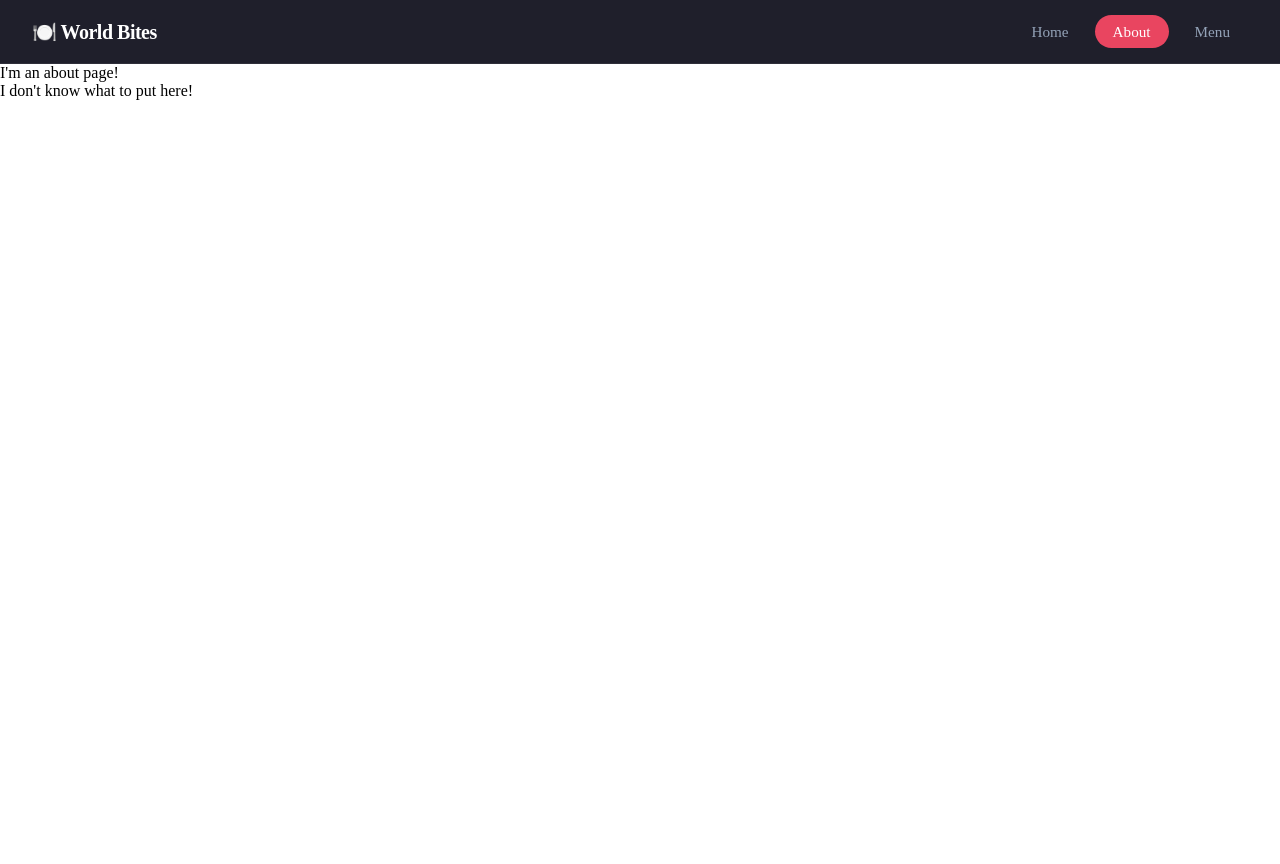
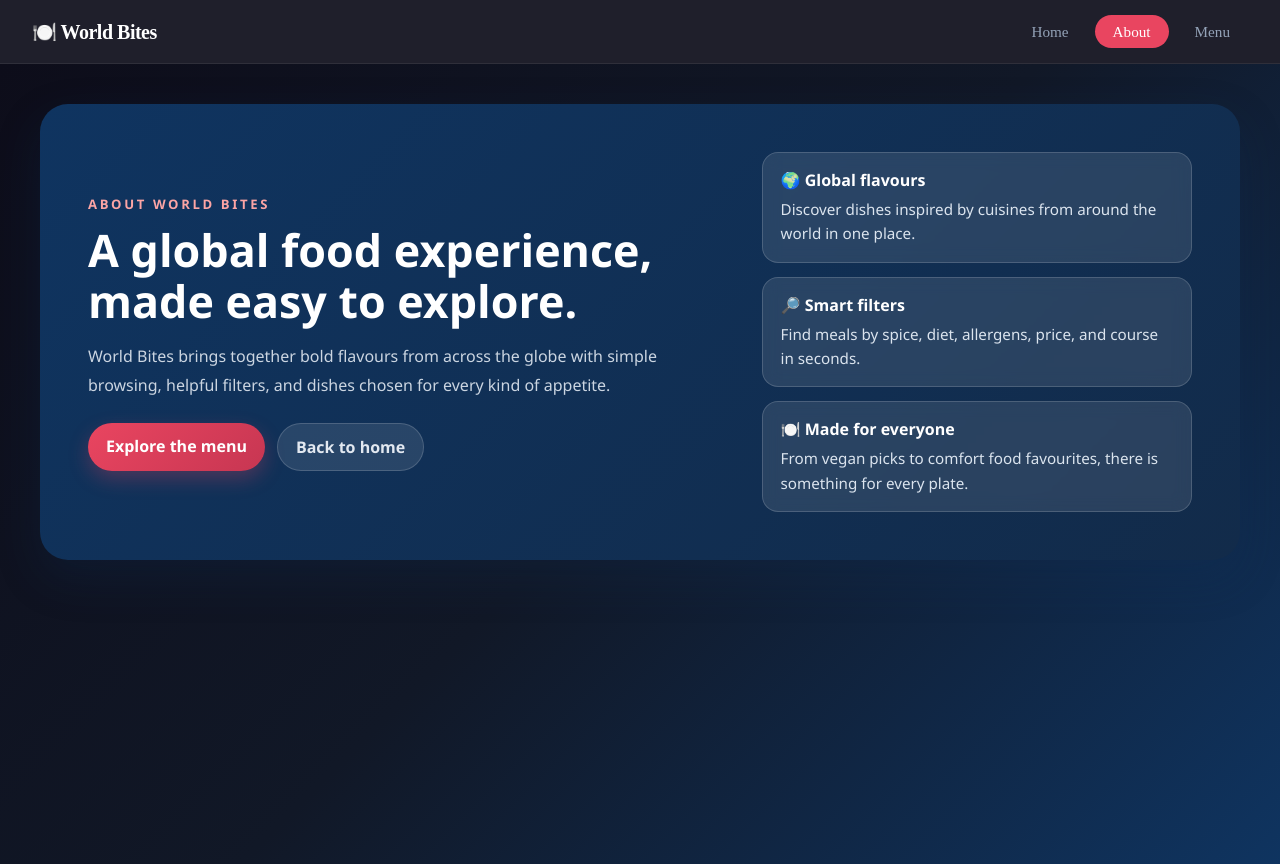
Before and after one commit to Epicmasonic/PROG1936-Group-Project, a React (Vite) app in the folder group-project/: page /about in a window 1280 px wide. Before the commit the page ends 800 px from the top, so only its background shows below. Built offline with nearby package versions, Linux system fonts and the light colour scheme.

Commit message:
Put in an actual about page

```diff
--- a/group-project/src/pages/About.css
+++ b/group-project/src/pages/About.css
@@ -0,0 +1,131 @@
+.about-page {
+  min-height: 100vh;
+  padding: 40px 20px 60px;
+  background: linear-gradient(135deg, #0d0d1a 0%, #111827 50%, #0f3460 100%);
+  font-family: 'Segoe UI', Tahoma, Geneva, Verdana, sans-serif;
+  color: #334155;
+}
+
+.about-hero {
+  max-width: 1200px;
+  margin: 0 auto;
+  padding: 48px;
+  border-radius: 28px;
+  background: linear-gradient(135deg, #0f3460 0%, #122b4a 100%);
+  box-shadow: 0 18px 45px rgba(15, 52, 96, 0.22);
+  display: grid;
+  grid-template-columns: 1.2fr 0.8fr;
+  gap: 28px;
+  align-items: center;
+}
+
+.about-copy {
+  color: #ffffff;
+}
+
+.about-eyebrow {
+  display: inline-block;
+  margin: 0 0 12px;
+  font-size: 0.82rem;
+  font-weight: 700;
+  letter-spacing: 0.2em;
+  text-transform: uppercase;
+  color: #fca5a5;
+}
+
+.about-title {
+  margin: 0 0 16px;
+  font-size: clamp(2rem, 4vw, 2.8rem);
+  line-height: 1.12;
+  color: #ffffff;
+}
+
+.about-description {
+  margin: 0 0 24px;
+  font-size: 1rem;
+  line-height: 1.8;
+  color: #cbd5e1;
+  max-width: 620px;
+}
+
+.about-actions {
+  display: flex;
+  flex-wrap: wrap;
+  gap: 12px;
+}
+
+.about-link {
+  display: inline-block;
+  padding: 12px 18px;
+  border-radius: 999px;
+  font-weight: 700;
+  text-decoration: none;
+  transition: transform 0.2s ease, box-shadow 0.2s ease;
+}
+
+.about-link:hover {
+  transform: translateY(-2px);
+}
+
+.about-link.primary {
+  background: linear-gradient(135deg, #e94560, #c73652);
+  color: #fff;
+  box-shadow: 0 8px 20px rgba(233, 69, 96, 0.28);
+}
+
+.about-link.secondary {
+  background: rgba(255, 255, 255, 0.1);
+  color: #e2e8f0;
+  border: 1px solid rgba(255, 255, 255, 0.16);
+}
+
+.about-highlights {
+  display: grid;
+  gap: 14px;
+}
+
+.about-highlight-card {
+  background: rgba(255, 255, 255, 0.1);
+  border: 1px solid rgba(255, 255, 255, 0.16);
+  border-radius: 16px;
+  padding: 16px 18px;
+  backdrop-filter: blur(8px);
+}
+
+.about-highlight-card h3 {
+  margin: 0 0 6px;
+  font-size: 1rem;
+  color: #ffffff;
+}
+
+.about-highlight-card p {
+  margin: 0;
+  font-size: 0.95rem;
+  line-height: 1.6;
+  color: #dbe4ee;
+}
+
+@media (max-width: 900px) {
+  .about-hero {
+    grid-template-columns: 1fr;
+    padding: 32px;
+  }
+}
+
+@media (max-width: 600px) {
+  .about-page {
+    padding: 24px 14px 40px;
+  }
+
+  .about-hero {
+    padding: 24px;
+  }
+
+  .about-title {
+    font-size: 1.7rem;
+  }
+
+  .about-description {
+    font-size: 0.95rem;
+  }
+}
--- a/group-project/src/pages/About.jsx
+++ b/group-project/src/pages/About.jsx
@@ -1,12 +1,37 @@
-import { useState, useEffect } from 'react'
-import data from '../data/db.json'
 import './About.css'
 
 const About = () => {
   return (
-    <div>
-      <p>I'm an about page!</p>
-      <p>I don't know what to put here!</p>
+    <div className="about-page">
+      <section className="about-hero">
+        <div className="about-copy">
+          <p className="about-eyebrow">About World Bites</p>
+          <h1 className="about-title">A global food experience, made easy to explore.</h1>
+          <p className="about-description">
+            World Bites brings together bold flavours from across the globe with simple browsing, helpful filters, and dishes chosen for every kind of appetite.
+          </p>
+
+          <div className="about-actions">
+            <a href="/menu" className="about-link primary">Explore the menu</a>
+            <a href="/" className="about-link secondary">Back to home</a>
+          </div>
+        </div>
+
+        <div className="about-highlights">
+          <div className="about-highlight-card">
+            <h3>🌍 Global flavours</h3>
+            <p>Discover dishes inspired by cuisines from around the world in one place.</p>
+          </div>
+          <div className="about-highlight-card">
+            <h3>🔎 Smart filters</h3>
+            <p>Find meals by spice, diet, allergens, price, and course in seconds.</p>
+          </div>
+          <div className="about-highlight-card">
+            <h3>🍽️ Made for everyone</h3>
+            <p>From vegan picks to comfort food favourites, there is something for every plate.</p>
+          </div>
+        </div>
+      </section>
     </div>
   )
 }
```
